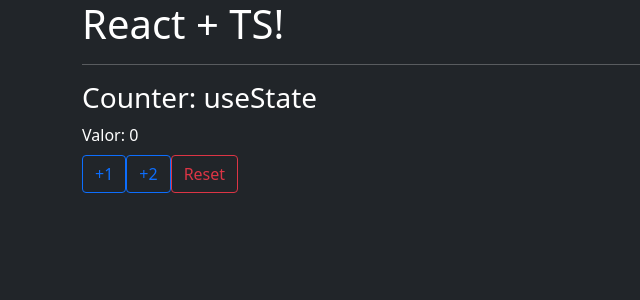
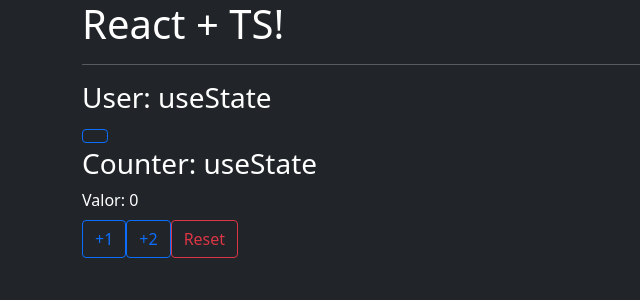
Before and after one commit to Davidcastel26/React-with-TypeScript, a React (Create React App) app in the folder mi-app/: page / in a window 1280 px wide. Shown: the top 300 px of the page, without its empty margins (0-640 px from the left). Built offline with nearby package versions, Linux system fonts and the light colour scheme.

Commit message:
Update App.tsx

```diff
--- a/mi-app/src/App.tsx
+++ b/mi-app/src/App.tsx
@@ -1,11 +1,12 @@
 import Counter from "./components/Counter";
+import User from "./components/User";
 
 function App() {
   return (
     <>
       <h1> React + TS!</h1>
       <hr />
-
+      <User />
       <Counter />
     </>
   );
```
